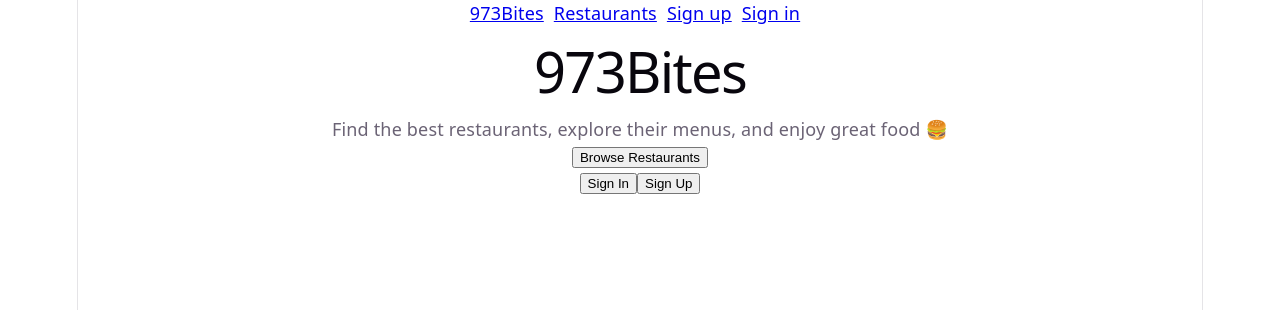
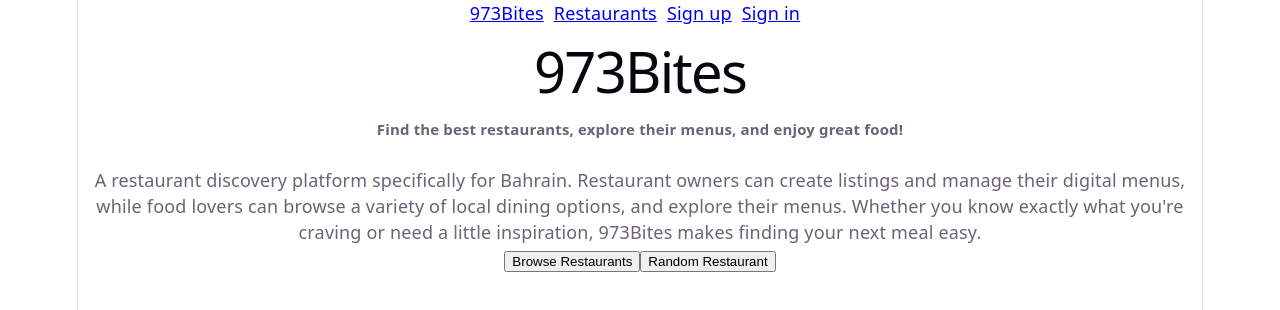
Before and after one commit to Saraalsobah/project-3-frontend, a React (Vite) app: page / in a window 1280 px wide. Shown: the top 310 px of the page. Built offline with nearby package versions, Linux system fonts and the light colour scheme.

Commit message:
added random restaurant button

```diff
--- a/src/pages/Homepage.jsx
+++ b/src/pages/Homepage.jsx
@@ -1,22 +1,26 @@
+import { useState } from 'react'
 import { useNavigate } from "react-router"
+import axios from 'axios'
 
 function HomePage({ user }) {
   const navigate = useNavigate()
 
+  async function handleRandom(){
+    const res = await axios.get(`${import.meta.env.VITE_BACKEND_URL}/restaurants`)
+    const restaurants = res.data
+    const randomRestaurant = Math.floor(Math.random() * restaurants.length)
+    navigate(`/restaurants/${restaurants[randomRestaurant]._id}`)
+  }
+
   return (
     <div>
       <h1>973Bites</h1>
+      <h5>Find the best restaurants, explore their menus, and enjoy great food!</h5>
 
-      <p>Find the best restaurants, explore their menus, and enjoy great food 🍔</p>
+      <p>A restaurant discovery platform specifically for Bahrain. Restaurant owners can create listings and manage their digital menus, while food lovers can browse a variety of local dining options, and explore their menus. Whether you know exactly what you're craving or need a little inspiration, 973Bites makes finding your next meal easy.</p>
 
       <button onClick={() => navigate("/restaurants")}>Browse Restaurants</button>
-
-      {!user && (
-        <div>
-          <button onClick={() => navigate("/sign-in")}> Sign In </button>
-          <button onClick={() => navigate("/sign-up")}> Sign Up </button>
-        </div>
-      )}
+      <button onClick={handleRandom}>Random Restaurant</button>
     </div>
   )
 }
```
